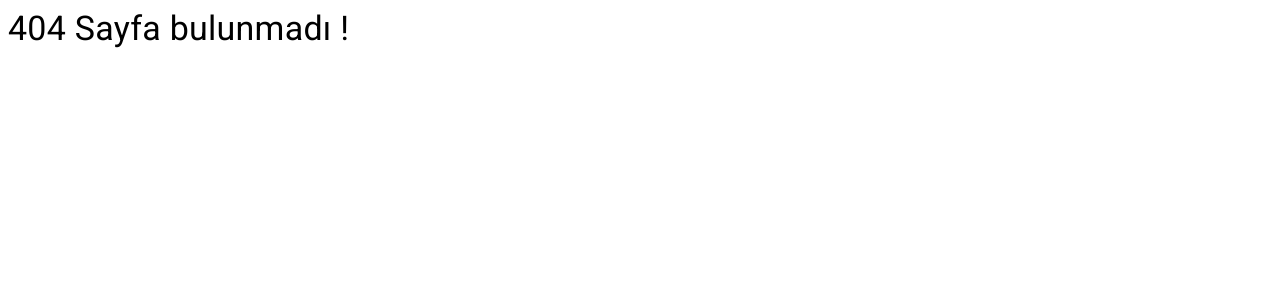
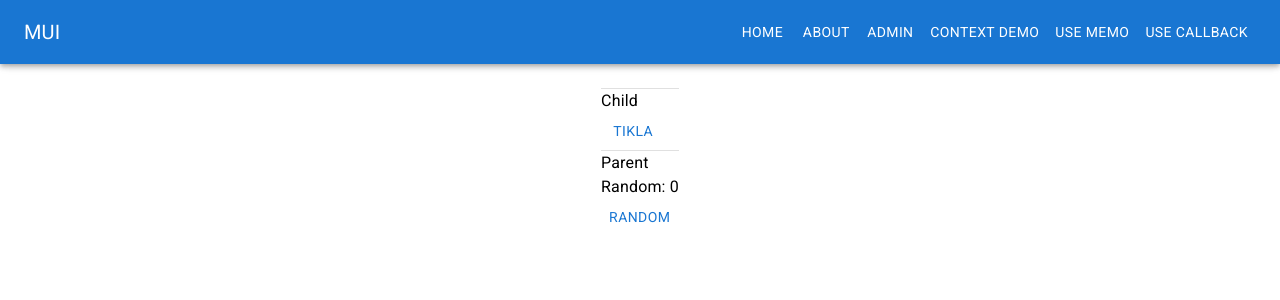
Before and after one commit to neominalsolutions/react-routing, a React (Vite) app: page /memo/useCallback in a window 1280 px wide. Before the commit this address had no page. Shown: the top 300 px of the page. Built offline with nearby package versions, Linux system fonts and the light colour scheme.

Commit message:
UseCallbackHook

```diff
--- a/src/layout/main/navbar.tsx
+++ b/src/layout/main/navbar.tsx
@@ -30,6 +30,7 @@ function NavBar() {
 		{ name: 'Admin', path: '/admin' },
 		{ name: 'Context Demo', path: '/context-demo' },
 		{ name: 'Use Memo', path: '/memo/useMemo' },
+		{ name: 'Use Callback', path: '/memo/useCallback' },
 	];
 
 	return (
--- /dev/null
+++ b/src/pages/memoisation/usecallback.demo.tsx
@@ -0,0 +1,50 @@
+import Button from '@mui/material/Button';
+import Divider from '@mui/material/Divider';
+import Typography from '@mui/material/Typography';
+import { memo, useCallback, useState } from 'react';
+
+type Props = {
+	onItemSelect(value: string): void;
+};
+function UseCallbackChild({ onItemSelect }: Props) {
+	console.log('...child rendering');
+	return (
+		<>
+			<Button
+				variant="text"
+				onClick={() => onItemSelect(Math.random().toString())}
+			>
+				Tıkla
+			</Button>
+		</>
+	);
+}
+const UseCallbackChildMemo = memo(UseCallbackChild);
+function UseCallbackDemo() {
+	console.log('...parent rendering');
+	const [random, setRandom] = useState(0); // parent componente ait bir state.
+
+	// Sorun: Component random state değişince yeniden render aldığından dolayı ve onSelect functionlar js de referans değer olarak tanımlandığından dolayı. yeni renderda onSelect yeniden referansı oluşur. Buda Props olarak UseCallbackChildMemo props değişikliği olduğunu söyler.
+	// Propslar değişirse child component render alırdı.
+	// Çözüm yöntemi function propsların referansın memoize etmek.
+	const onSelect = useCallback((value: string) => {
+		console.log('value', value);
+	}, []); // [] state değişikliğine bağlı olana kadar referansını koru.  function memoisation
+
+	// Not. Eğer bir componentin içinde bir function props tanımı varsa parent component içerisinde useCallback function ile çağırılmalıdır. Alışkanlık haline getirelim.
+	// UseCallback kullancağımız componentlerin memoize edilmiş olması gerekir. aksi takdirde useCallback bir işe yaramaz.
+	return (
+		<>
+			<Divider />
+			<Typography>Child</Typography>
+			<UseCallbackChildMemo onItemSelect={onSelect} />
+			<Divider />
+
+			<Typography>Parent</Typography>
+			<Typography>Random: {random}</Typography>
+			<Button onClick={() => setRandom(Math.random() * 100)}>Random</Button>
+		</>
+	);
+}
+
+export default UseCallbackDemo;
--- a/src/pages/memoisation/usememo.demo.tsx
+++ b/src/pages/memoisation/usememo.demo.tsx
@@ -1,21 +1,21 @@
 import Button from '@mui/material/Button';
 import Typography from '@mui/material/Typography';
-import { useState } from 'react';
+import { useMemo, useState } from 'react';
+
+// serverside componentlerle çalışırken useMemo kullanılabilir. Sunucu tabanlı asenkron işlemlerde. Bunun dışında ama client tabanlı state bilgilerini memoize etmektir.
 
 function UseMemoDemo() {
 	const [random, setRandom] = useState(0);
 
 	// paranet componenteki state değişimi sonucu ekranda değeri değişmesi gerekenmeyen bir value değeri varsa bu değerin memoize edilmesi gerekir.
-	const calculate = () => {
+	const calculate = useMemo(() => {
 		console.log('...calculating');
-		return 10000;
-	};
-
-	const value = calculate();
+		return 1000;
+	}, []); // no dependency
 
 	return (
 		<>
-			<Typography>Calculated Value: {value}</Typography>
+			<Typography>Calculated Value: {calculate}</Typography>
 			<Typography>Random: {random}</Typography>
 			<Button onClick={() => setRandom(Math.random())}>Random</Button>
 		</>
--- a/src/routes/memoisation.routes.tsx
+++ b/src/routes/memoisation.routes.tsx
@@ -1,6 +1,7 @@
 import type { RouteObject } from 'react-router';
 import MainLayout from '../layout/main/main.layout';
 import UseMemoDemo from '../pages/memoisation/usememo.demo';
+import UseCallbackDemo from '../pages/memoisation/usecallback.demo';
 
 const memoRoutes: RouteObject = {
 	path: 'memo',
@@ -10,6 +11,10 @@ const memoRoutes: RouteObject = {
 			path: 'useMemo',
 			Component: UseMemoDemo,
 		},
+		{
+			path:'useCallback',
+			Component:UseCallbackDemo
+		}
 	],
 };
 
```
Also changed, not shown: src/assets/UseMemo.png (added).
